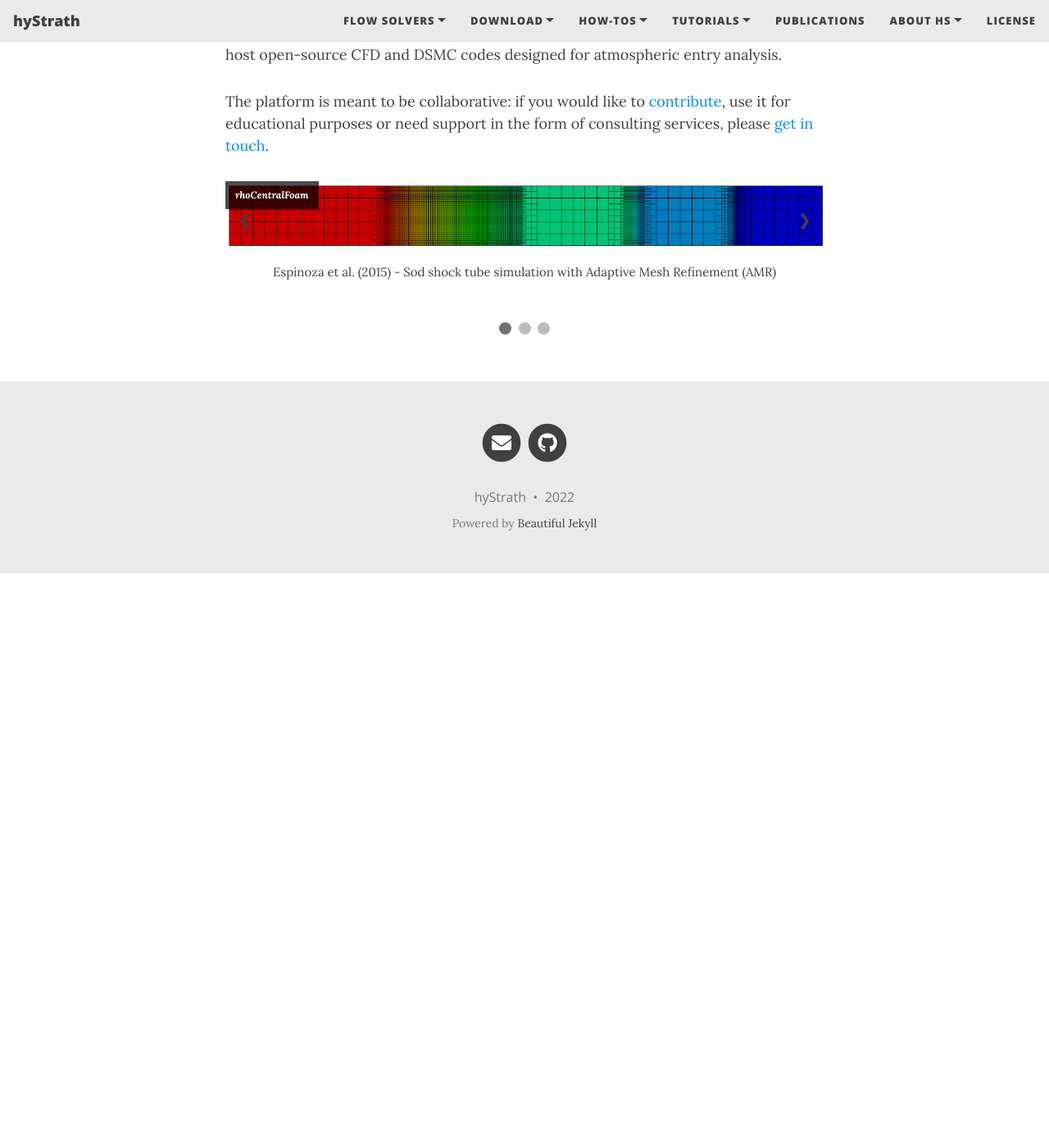
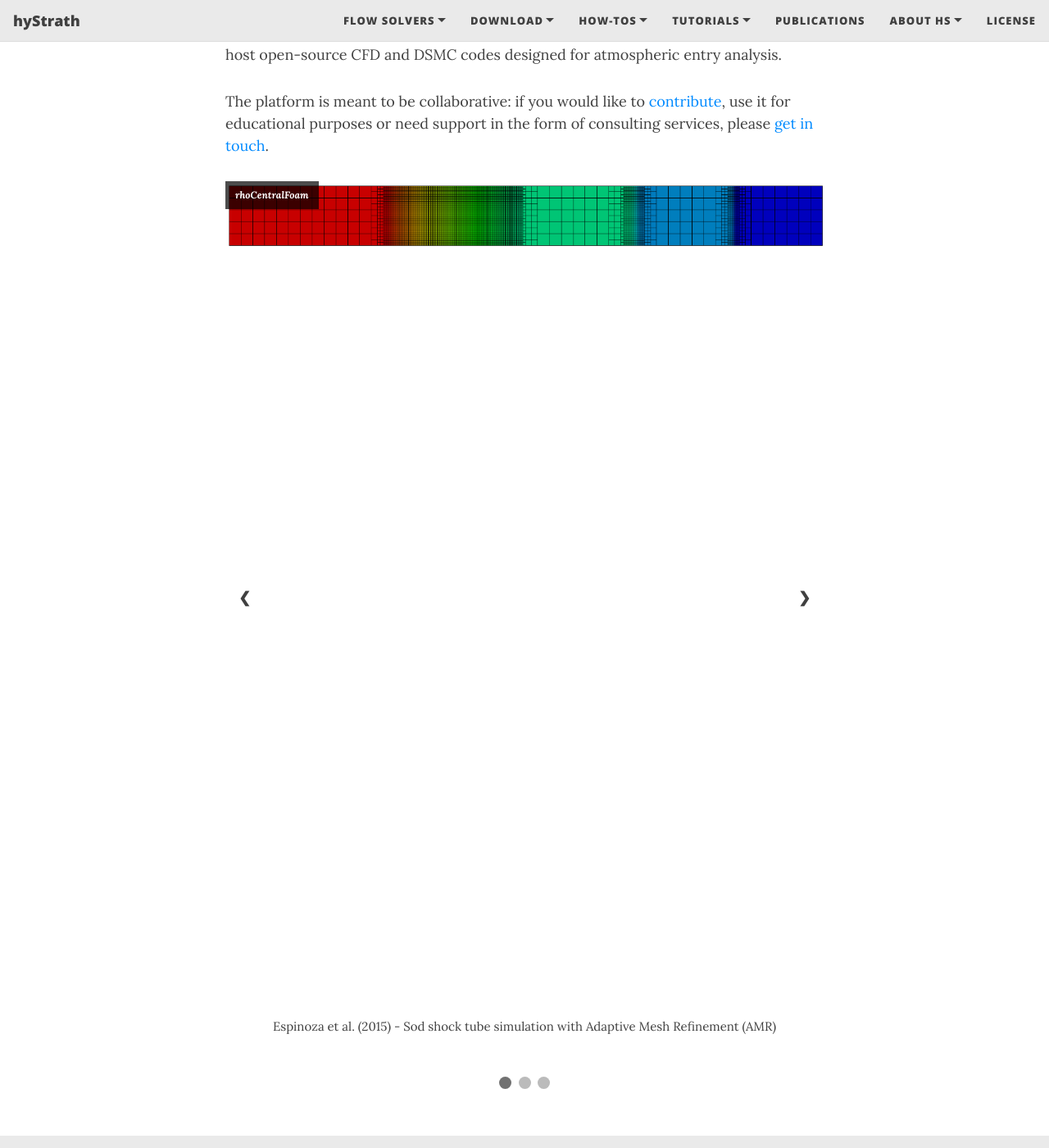
Before and after one commit to hystrath/hystrath.github.io, a Jekyll site: the page built from test2.md, in a window 1280 px wide and 1400 px high, scrolled down 449 px. Shown: the whole window at 82% size. Built offline with Jekyll 4.4.1, drawn with Linux system fonts in a browser that asks for light colours; nearby versions of some CDN libraries; before the commit the page ends 1148 px from its top, so only the background shows below that.

Commit message:
Editing pages

```diff
--- a/_includes/head.html
+++ b/_includes/head.html
@@ -281,7 +281,9 @@
   <style>
   /* Slideshow container */
   .slideshow-container {
-    max-width: 1000px;
+<!--    max-width: 1000px;-->
+    width: 1000px;
+    height: 1000px;
     position: relative;
     margin: auto;
   }
```
